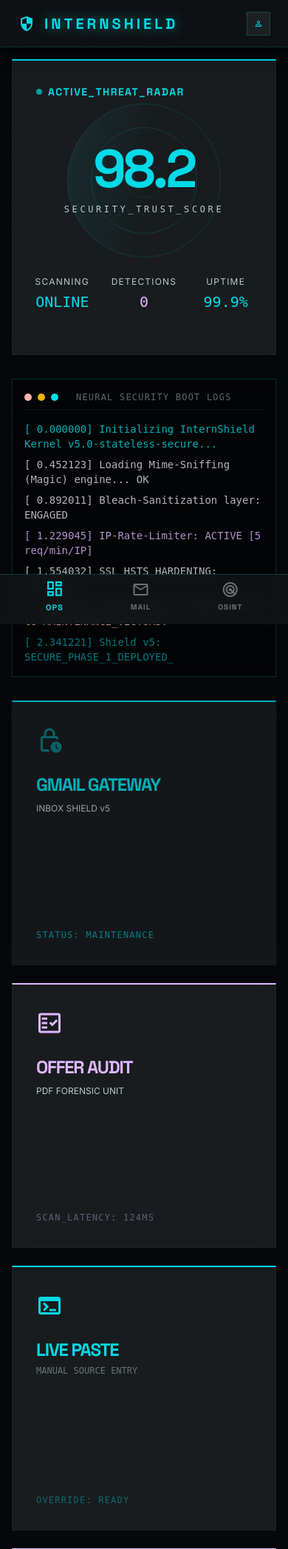
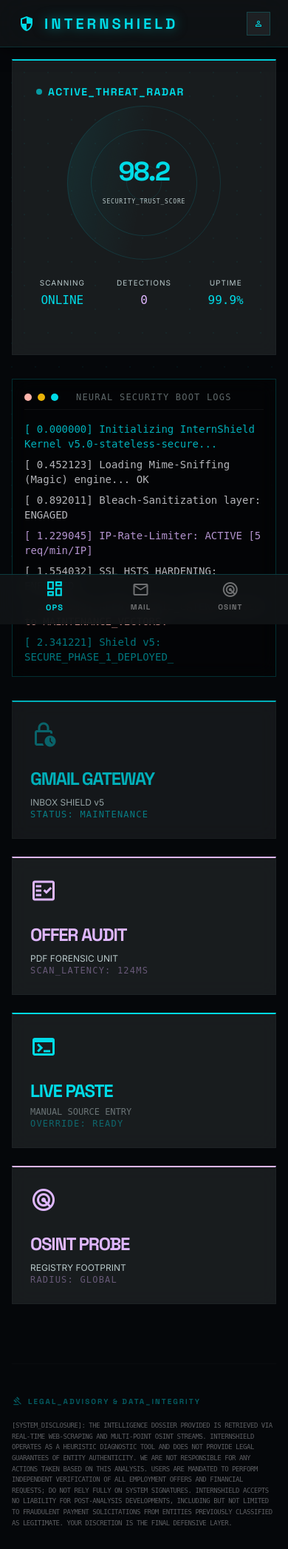
Before and after one commit to vatsalgargg/INTERNSHIELD, a Django app: page / in a window 390 px wide. Shown: the top 2094 px of the page at 74% size. Run offline with Django 5.2, Linux system fonts and the light colour scheme; some libraries are stand-ins or nearby versions.

Commit message:
design: make index template navigation tiles min-height and radar text fully fluid on mobile

```diff
--- a/web_app/templates/web_app/index.html
+++ b/web_app/templates/web_app/index.html
@@ -22,24 +22,24 @@
                 <!-- Radar Sweeper -->
                 <div class="absolute inset-0 bg-gradient-to-tr from-transparent via-transparent to-primary/10 rounded-full animate-[spin_4s_linear_infinite]"></div>
 
-                <div class="text-center z-10">
-                    <span class="block text-7xl font-headline font-bold text-primary mb-1 tracking-tighter">98.2</span>
-                    <span class="text-xs font-mono text-on-surface-variant tracking-[0.3em] uppercase">Security_Trust_Score</span>
+                <div class="text-center z-10 p-4">
+                    <span class="block text-4xl sm:text-5xl md:text-7xl font-headline font-bold text-primary mb-1 tracking-tighter">98.2</span>
+                    <span class="text-[8px] sm:text-xs font-mono text-on-surface-variant tracking-[0.1em] sm:tracking-[0.3em] uppercase">Security_Trust_Score</span>
                 </div>
             </div>
 
             <div class="mt-6 md:mt-8 grid grid-cols-3 gap-4 sm:gap-8 md:gap-12 w-full max-w-lg">
                 <div class="text-center">
-                    <div class="text-[12px] text-on-surface-variant mb-1 uppercase tracking-widest">Scanning</div>
-                    <div class="text-primary font-mono text-xl">ONLINE</div>
+                    <div class="text-[10px] sm:text-[12px] text-on-surface-variant mb-1 uppercase tracking-widest">Scanning</div>
+                    <div class="text-primary font-mono text-base sm:text-xl">ONLINE</div>
                 </div>
                 <div class="text-center">
-                    <div class="text-[12px] text-on-surface-variant mb-1 uppercase tracking-widest">Detections</div>
-                    <div class="text-secondary font-mono text-xl">{{ hits }}</div>
+                    <div class="text-[10px] sm:text-[12px] text-on-surface-variant mb-1 uppercase tracking-widest">Detections</div>
+                    <div class="text-secondary font-mono text-base sm:text-xl">{{ hits }}</div>
                 </div>
                 <div class="text-center">
-                    <div class="text-[12px] text-on-surface-variant mb-1 uppercase tracking-widest">Uptime</div>
-                    <div class="text-primary font-mono text-xl">99.9%</div>
+                    <div class="text-[10px] sm:text-[12px] text-on-surface-variant mb-1 uppercase tracking-widest">Uptime</div>
+                    <div class="text-primary font-mono text-base sm:text-xl">99.9%</div>
                 </div>
             </div>
         </div>
@@ -67,7 +67,7 @@
     <!-- Bottom Row: Navigation Tiles -->
     <div class="grid grid-cols-1 md:grid-cols-2 lg:grid-cols-4 gap-6">
         <a href="{% url 'scan_gmail' %}" class="block group decoration-none">
-            <div class="glass-module luminous-cyan p-8 flex flex-col justify-between aspect-square hover:bg-surface-container transition-all group-hover:-translate-y-2 opacity-80">
+            <div class="glass-module luminous-cyan p-6 sm:p-8 flex flex-col justify-between min-h-[160px] sm:aspect-square hover:bg-surface-container transition-all group-hover:-translate-y-2 opacity-80">
                 <div>
                     <span class="material-symbols-outlined text-primary mb-6 text-4xl opacity-50">lock_clock</span>
                     <h3 class="font-headline font-bold text-2xl tracking-tighter text-primary uppercase">GMAIL GATEWAY</h3>
@@ -77,7 +77,7 @@
             </div>
         </a>
         <a href="{% url 'analyze_offer' %}" class="block group decoration-none">
-            <div class="glass-module luminous-purple p-8 flex flex-col justify-between aspect-square hover:bg-surface-container transition-all group-hover:-translate-y-2">
+            <div class="glass-module luminous-purple p-6 sm:p-8 flex flex-col justify-between min-h-[160px] sm:aspect-square hover:bg-surface-container transition-all group-hover:-translate-y-2">
                 <div>
                     <span class="material-symbols-outlined text-secondary mb-6 text-4xl">fact_check</span>
                     <h3 class="font-headline font-bold text-2xl tracking-tighter text-secondary uppercase">OFFER AUDIT</h3>
@@ -87,7 +87,7 @@
             </div>
         </a>
         <a href="{% url 'paste_email' %}" class="block group decoration-none">
-            <div class="glass-module luminous-cyan p-8 flex flex-col justify-between aspect-square hover:bg-surface-container transition-all group-hover:-translate-y-2">
+            <div class="glass-module luminous-cyan p-6 sm:p-8 flex flex-col justify-between min-h-[160px] sm:aspect-square hover:bg-surface-container transition-all group-hover:-translate-y-2">
                 <div>
                     <span class="material-symbols-outlined text-primary mb-6 text-4xl">terminal</span>
                     <h3 class="font-headline font-bold text-2xl tracking-tighter text-primary uppercase">LIVE PASTE</h3>
@@ -97,7 +97,7 @@
             </div>
         </a>
         <a href="{% url 'check_domain' %}" class="block group decoration-none">
-            <div class="glass-module luminous-purple p-8 flex flex-col justify-between aspect-square hover:bg-surface-container transition-all group-hover:-translate-y-2">
+            <div class="glass-module luminous-purple p-6 sm:p-8 flex flex-col justify-between min-h-[160px] sm:aspect-square hover:bg-surface-container transition-all group-hover:-translate-y-2">
                 <div>
                     <span class="material-symbols-outlined text-secondary mb-6 text-4xl">radar</span>
                     <h3 class="font-headline font-bold text-2xl tracking-tighter text-secondary uppercase">OSINT PROBE</h3>
```
